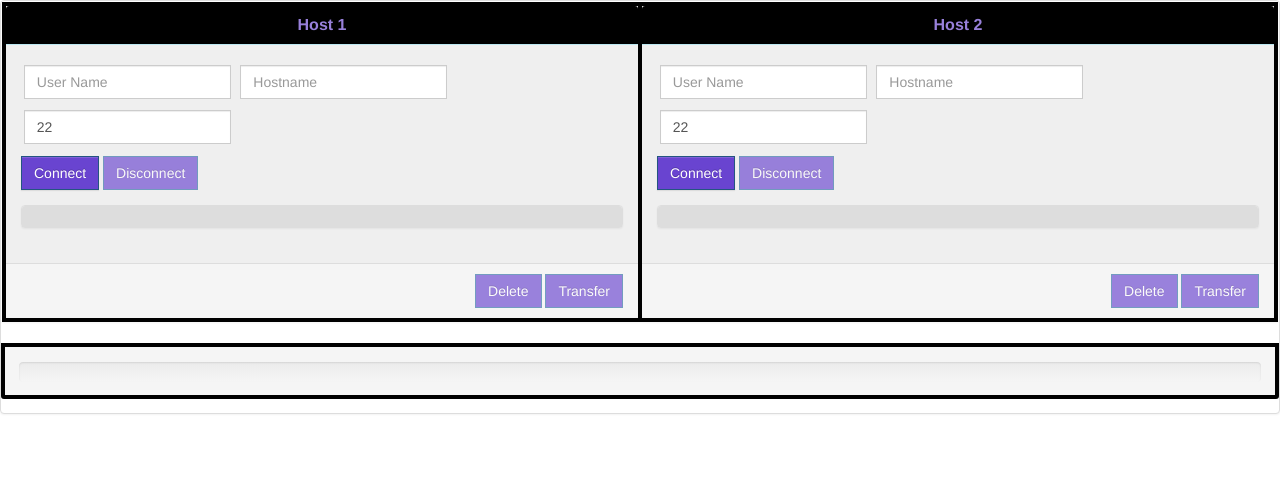
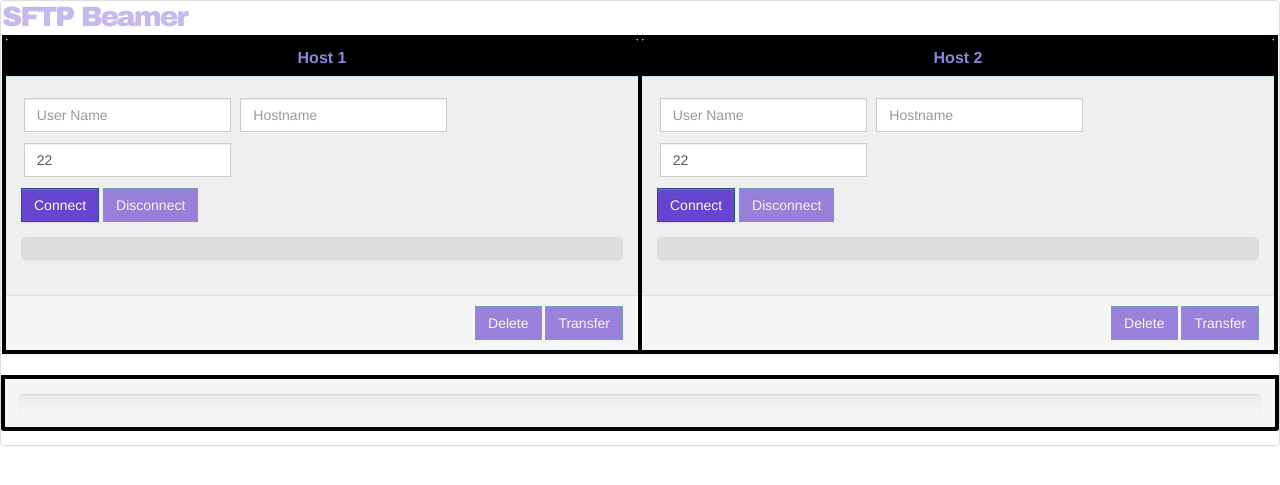
Before and after one commit to neicnordic/sftpbeamer-django_DEPRECATED, a Django app: template sftp_beamer/sftp_beamer/templates/dashboard.html in a window 1280 px wide. Shown: the top 485 px of the page. Run offline with Django 3.2, Linux system fonts and the light colour scheme; the template is opened without the code that fills it, so the values that code supplies are empty; some libraries are stand-ins or nearby versions.

Commit message:
Add a site title, with styling

```diff
--- a/sftp_beamer/sftp_beamer/static/css/dashboard.css
+++ b/sftp_beamer/sftp_beamer/static/css/dashboard.css
@@ -35,6 +35,14 @@
 /*
  * NeIC inspired styling
  */
+h1.site-title {
+    font-family: "arial black";
+    font-size: 28px;
+    margin: 0 .2em -0.5em 0;
+    color: #6944D0;
+    letter-spacing: -2px;
+     opacity: .37;
+}
 a,
 a:link,
 a:hover,
--- a/sftp_beamer/sftp_beamer/templates/dashboard.html
+++ b/sftp_beamer/sftp_beamer/templates/dashboard.html
@@ -62,6 +62,9 @@
     </div>
 
     <div class="panel panel-default container-fluid">
+        <div class="panel-body row">
+            <h1 class="site-title">SFTP Beamer</h1>
+        </div>
         <div class="panel-body row">
             <div class="panel panel-info col-md-6 host1">
                 <div class="panel-heading">
```
